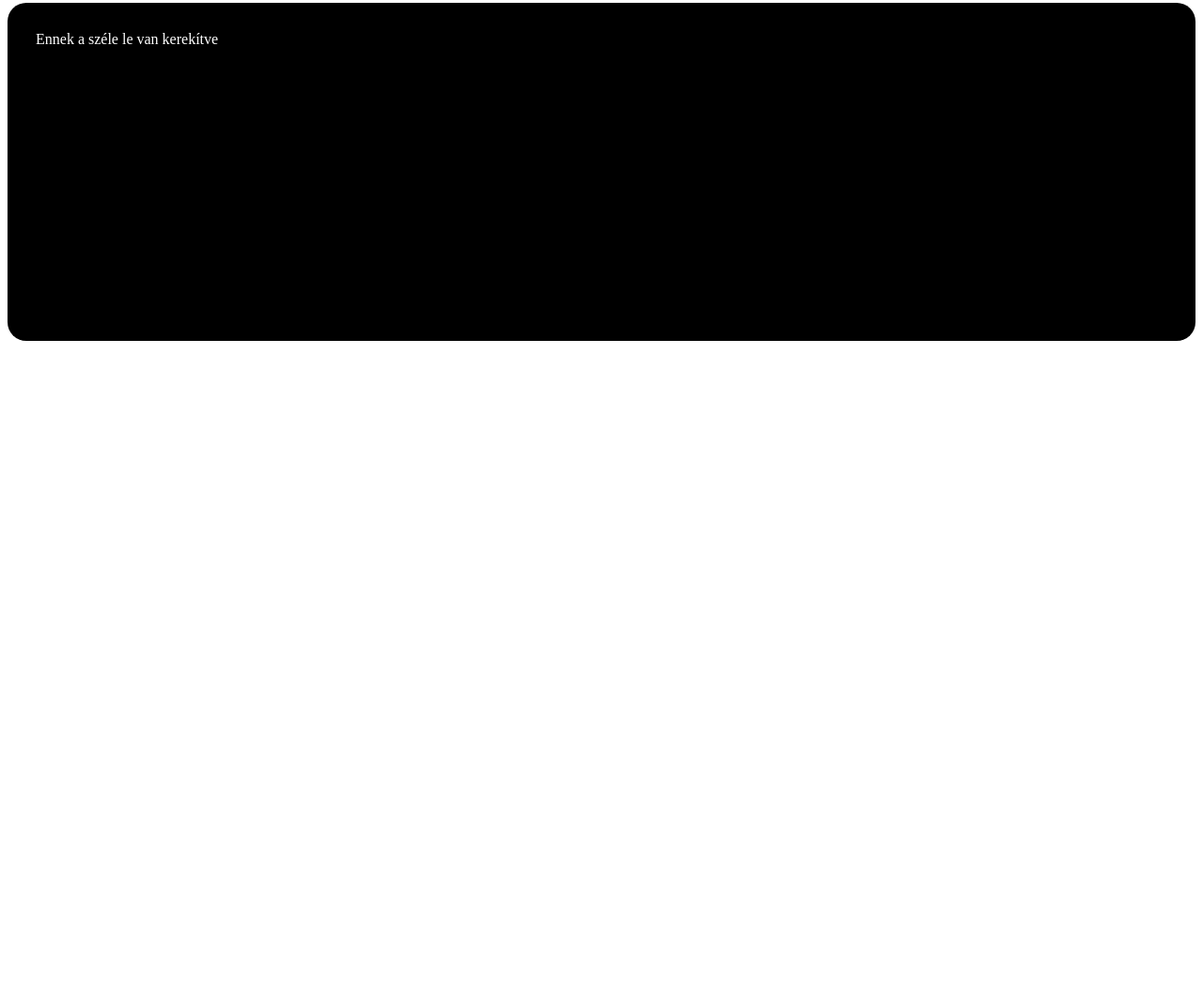
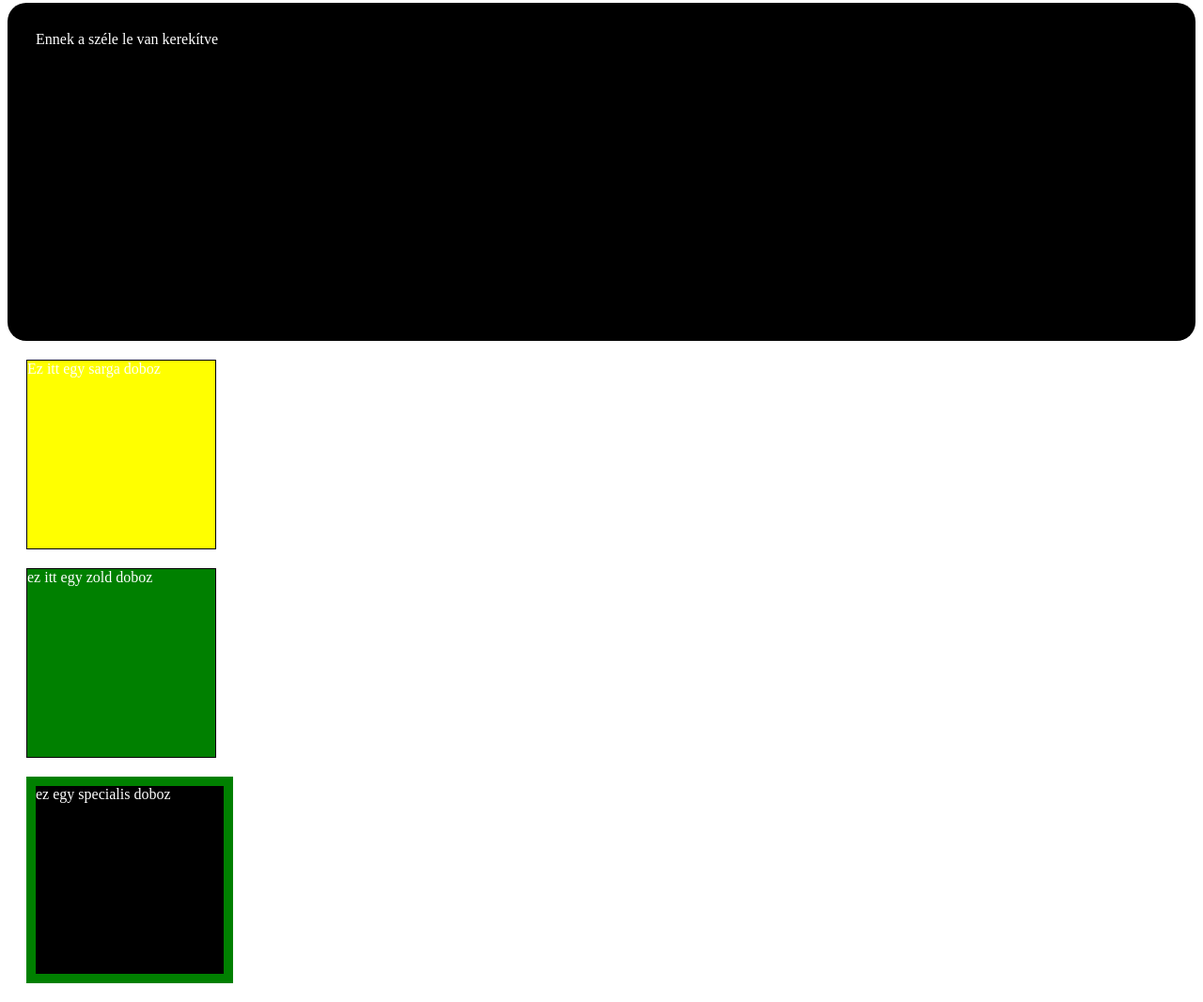
Before and after one commit to bulej1997/html_alapok, a plain HTML site: page 02_css_basics.html in a window 1280 px wide. Shown: the part 765-1832 px from the top of the page at 94% size. Before the commit the page ends 1136 px from the top, so only its background shows below. Drawn offline with Linux system fonts and the light colour scheme.

Commit message:
css alapok: class, id
tovább tanulgatunk stb.

```diff
--- a/02_css_basics.html
+++ b/02_css_basics.html
@@ -6,7 +6,7 @@
 </head>
 <body>
 
-<a href="index.html">vissza az oldalra!</a>
+<a href="./index.html">vissza az oldalra!</a>
 
 <h1>CSS Alapok</h1>
 
@@ -15,28 +15,24 @@
 </p>
 <div style="color: blue;">ez a szoveg kék</div>
 
-<p>ez is egy 2.inline style, csak több css property-t adtunk meg</p>
+<p>2.ez is egy inline style, csak több css property-t adtunk meg</p>
 
 
 
-<div style="background-color: #8b9317; height: 300px; text-align: center; color :white;">Ez egy kék doboz, inline style-al kiszinezve</div>
+<div style="background-color: #8b9317;
+               height: 300px;
+                text-align: center;
+                 color :white;">
+                 Ez egy kék doboz, inline style-al kiszinezve</div>
 
-<p>{3. css class: "pirosdiv" css classal ellátott html elem, megkapja a style tagb-ben lévő .pirosdiv összes css property-t} </p>
-
-
+<p>3. css class: "pirosdiv" css classal ellátott html elem, megkapja a style tagb-ben lévő .pirosdiv összes css property-t</p>
 <div class="pirosdiv">Ez egy piros div.</div>
-
 <div id="lekerekített">Ennek a széle le van kerekítve</div>
 
 
 <style>
-
-
 /*ez egy css comment. a style tagek közé nem html hanem css kódot kell írni.*/
-
 /*a pirosdiv class-al ellátott html elemekre az alábbi tulajdonságok vonatkoznak: */
-
-
 .pirosdiv {
  background-color: red;
  height: 120px;
@@ -60,6 +56,41 @@
 
 </style>
 
+<div class="doboz sarga-doboz">Ez itt egy sarga doboz</div>
+ <div class="doboz zold-doboz">ez itt egy zold doboz</div>
+
+<div id="specialis-doboz" class="doboz">ez egy specialis doboz</div>
+
+   <style>
+       .doboz{
+           width: 200px;
+           height: 200px;
+           border: 1px solid black;
+           margin: 20px;
+           color: white;
+
+       }
+
+       .sarga-doboz {
+           background-color: yellow;
+       }
+
+       .zold-doboz {
+           background-color: green;
+
+       }
+
+       #specialis-doboz{
+           background-color: black;
+           border: 10px solid green;
+       }
+
+
+
+
+    </style>
+
+
 
 
 </body>
```
Also changed, not shown: index.html (+2 -14 lines).
